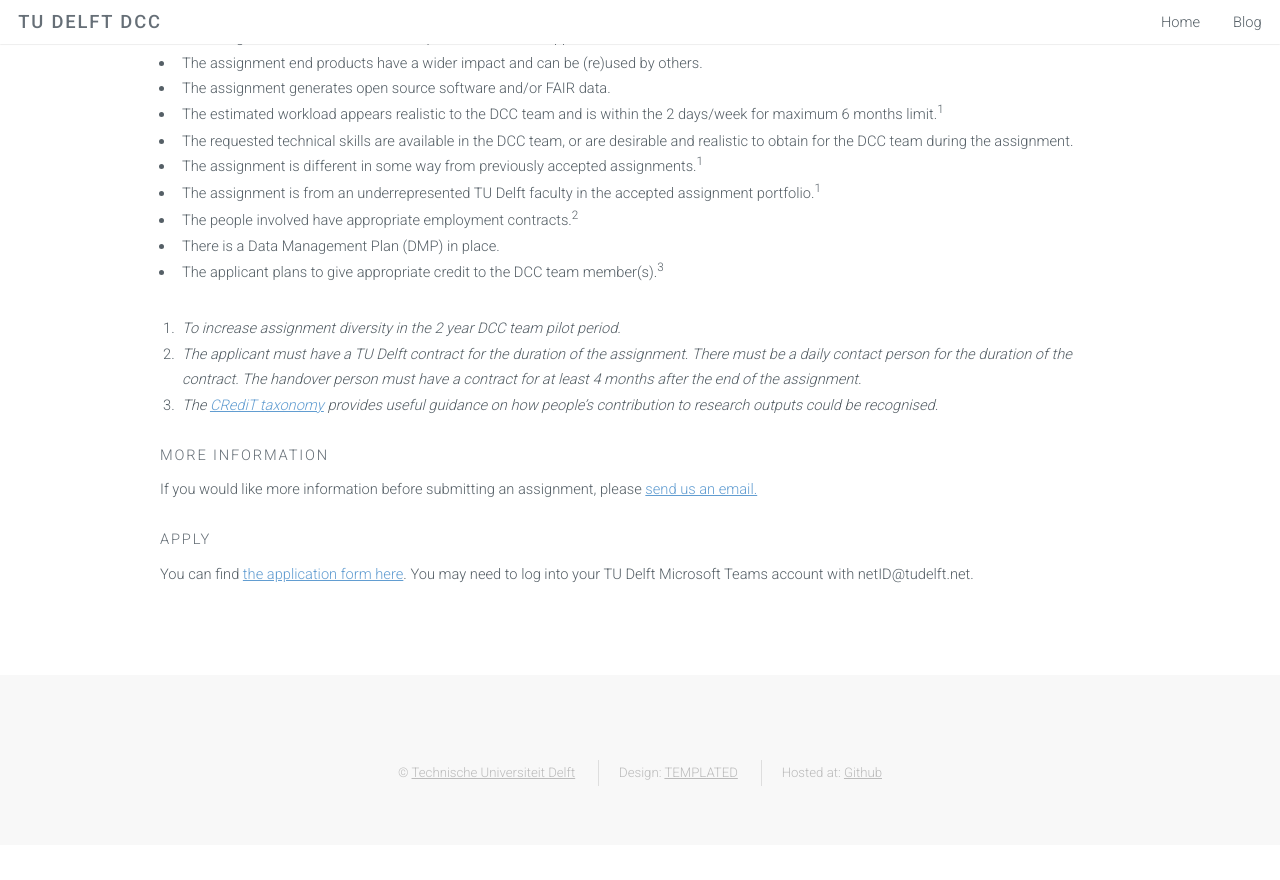
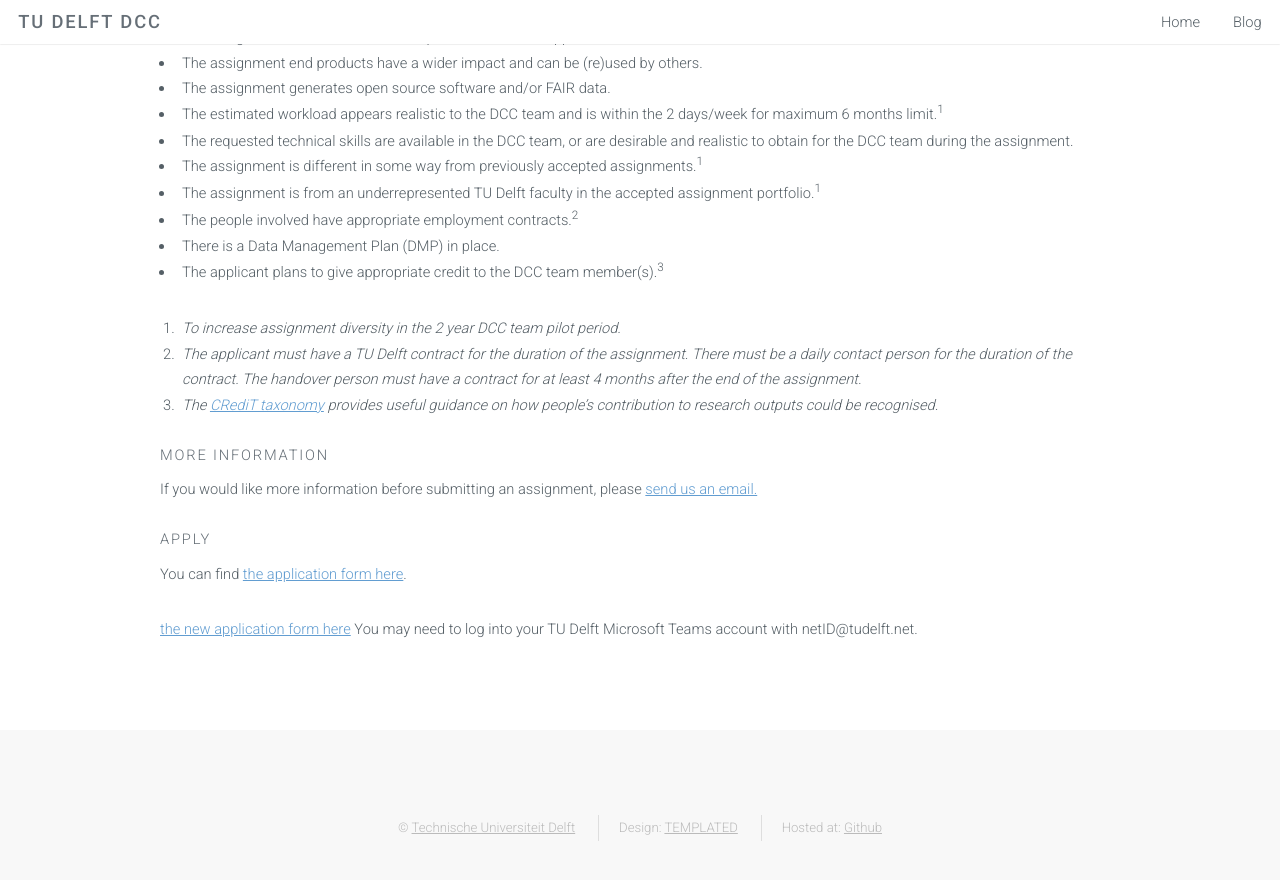
Before and after one commit to TU-Delft-DCC/DCC-website, a Jekyll site: the page built from _pages/assignment-application.md, in a window 1280 px wide and 900 px high, scrolled down 1196 px. Shown: the top 880 px of the window. Built offline with Jekyll 4.4.1, drawn with Linux system fonts in a browser that asks for light colours; before the commit the page ends 2041 px from its top, so only the background shows below that.

Commit message:
Update assignment-application.md

```diff
--- a/_pages/assignment-application.md
+++ b/_pages/assignment-application.md
@@ -50,4 +50,7 @@ If you would like more information before submitting an assignment, please [send
 
 # Apply
 
-You can find [the application form here](https://urldefense.proofpoint.com/v2/url?u=https-3A__forms.office.com_Pages_ResponsePage.aspx-3Fid-3DTVJuCSlpMECM04q0LeCIe5OoS3PKchtBoa-5F30gjV-2D5VUNloyTjAyT05YT1M1NjZYR1k1OUNRTlJaMCQlQCN0PWcu&d=DwQGaQ&c=XYzUhXBD2cD-CornpT4QE19xOJBbRy-TBPLK0X9U2o8&r=5CjN4_QYiyqcgmZqHJKD-P0L_IHc7_T869LOe_GmZkw&m=xlJwF9vRxy-hNkI8wvYz3Koh50sqAf6rj8HDYdueEUk&s=slx5X1eymdrrkyIh8C8UezFF35n0AYUtYtiTO03gb5I&e=). You may need to log into your TU Delft Microsoft Teams account with netID@tudelft.net.
+You can find [the application form here](https://urldefense.proofpoint.com/v2/url?u=https-3A__forms.office.com_Pages_ResponsePage.aspx-3Fid-3DTVJuCSlpMECM04q0LeCIe5OoS3PKchtBoa-5F30gjV-2D5VUNloyTjAyT05YT1M1NjZYR1k1OUNRTlJaMCQlQCN0PWcu&d=DwQGaQ&c=XYzUhXBD2cD-CornpT4QE19xOJBbRy-TBPLK0X9U2o8&r=5CjN4_QYiyqcgmZqHJKD-P0L_IHc7_T869LOe_GmZkw&m=xlJwF9vRxy-hNkI8wvYz3Koh50sqAf6rj8HDYdueEUk&s=slx5X1eymdrrkyIh8C8UezFF35n0AYUtYtiTO03gb5I&e=).
+
+[the new application form here](https://forms.office.com/Pages/ResponsePage.aspx?id=TVJuCSlpMECM04q0LeCIe5OoS3PKchtBoa_30gjV-5VUNloyTjAyT05YT1M1NjZYR1k1OUNRTlJaMCQlQCN0PWcu)
+You may need to log into your TU Delft Microsoft Teams account with netID@tudelft.net.
```
